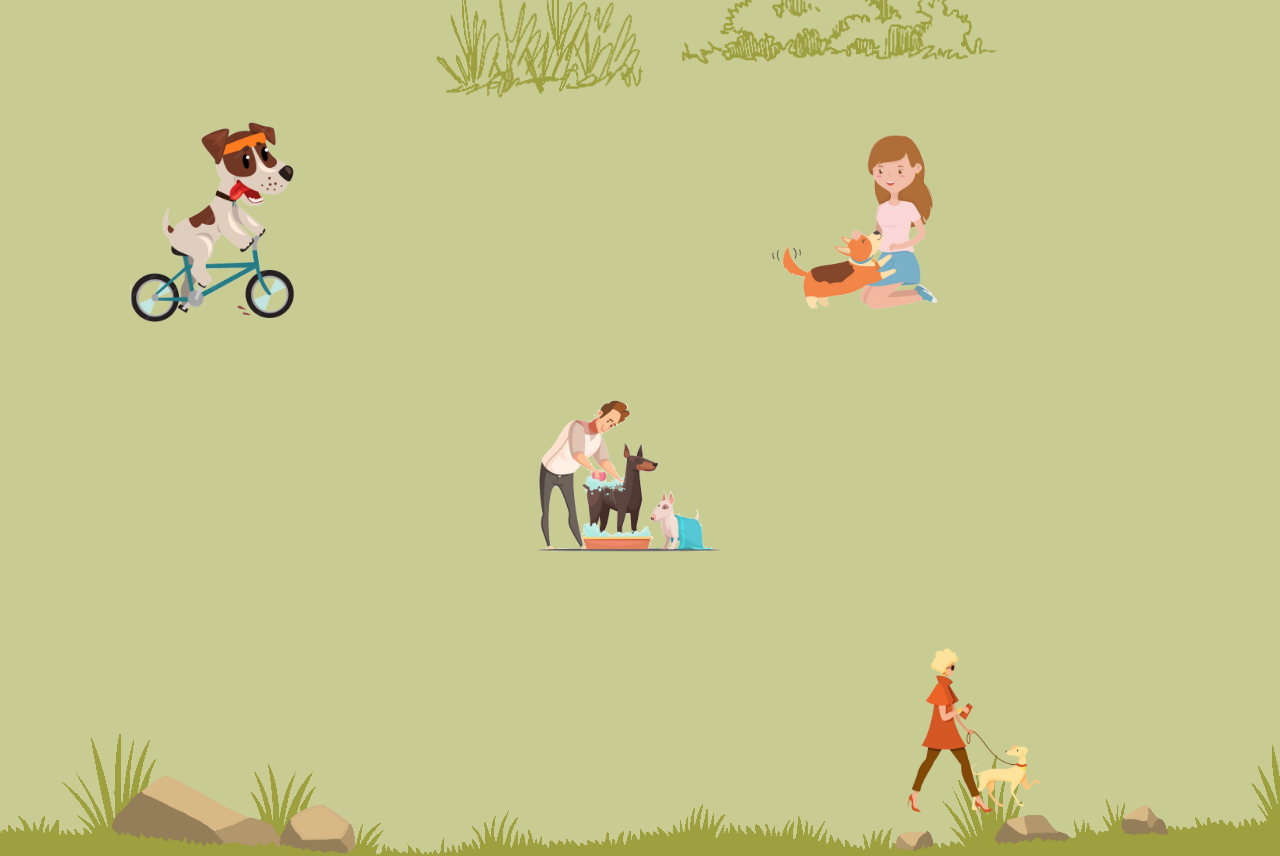
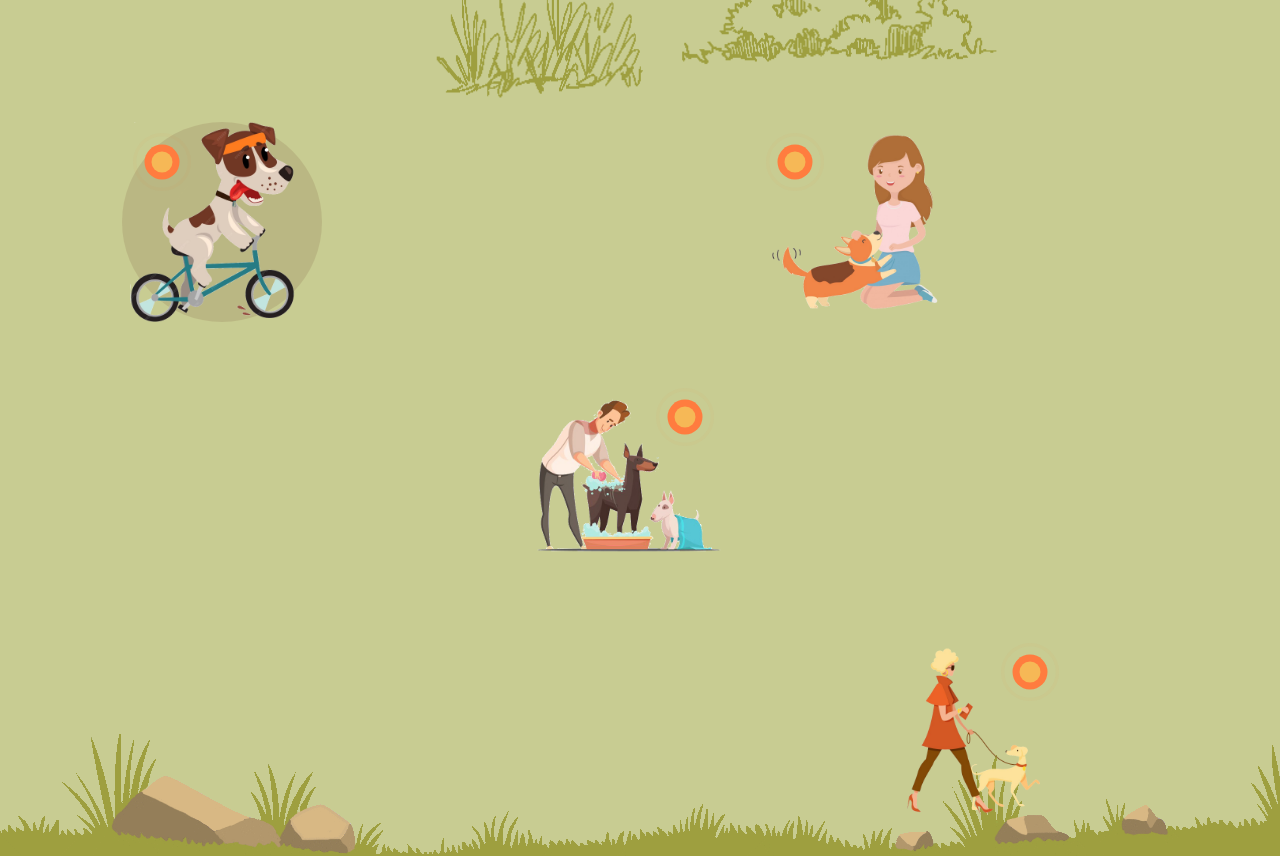
Before and after one commit to RojkovYury/idog, a Next.js app: page / in a window 1280 px wide. Shown: the part 2620-3476 px from the top of the page. Built offline with nearby package versions, Linux system fonts and the light colour scheme.

Commit message:
new pulsar buttons (boxes)

```diff
--- a/src/app/colors.js
+++ b/src/app/colors.js
@@ -9,9 +9,7 @@ export const clr = {
   secondary3: '#F6B856',
   forest: '#8A7968',
   grass: '#C8CC92',
-
-  water: '#2E5077',
-  waterGradient: 'linear-gradient(#2E5077, #191e27)'
+  ground: '#947D59'
 
 }
 /*
--- a/src/app/components/services-main.tsx
+++ b/src/app/components/services-main.tsx
@@ -6,7 +6,7 @@ import useScroll from "@/hooks/useScroll";
 import servicesContentMain from './services-main/servicesContentMain.js';
 
 export default function ServicesMain() {
-  const [currentContent, setCurrentContent] = useState(servicesContentMain.fitnes);
+  const [currentContent, setCurrentContent] = useState<any>(servicesContentMain.fitnes);
   const [yPos] = useScroll();
   return(
     <Box
@@ -25,7 +25,10 @@ export default function ServicesMain() {
           zIndex: 20
         }}
       >
-        <ServicesItems setCurrentContent={setCurrentContent} />
+        <ServicesItems
+          currentContent={currentContent}
+          setCurrentContent={setCurrentContent}
+        />
       </Box>
     </Box>
   )
--- a/src/app/components/services-main/servicesContentMain.js
+++ b/src/app/components/services-main/servicesContentMain.js
@@ -1,40 +1,48 @@
 const servicesContentMain = {
     documents: {
+      id:'documents',
       title: 'title-documents',
       text: 'text-documents',
       src: '',
     },
     fitnes: {
+      id:'fitnes',
       title: 'Фитнесс',
       text: 'Каждой собаке необходимы физические нагрузки, чтобы она была здоровой, активной и послушной',
       src: '/images/aboutUS/tempMobileTest/fitnes.jpg',
     },
     grooming: {
+      id:'grooming',
       title: 'Грумминг',
       text: 'Устройте своему питомцу поход в салон красоты: уход за шерстью, гигиенические процедуры и модная стрижка. Возможность арендовать Груминг комнату',
       src: '/images/aboutUS/tempMobileTest/groomer.jpg',
     },
     handling: {
+      id:'handling',
       title: 'Хендлинг',
       text: 'Подготовить собаку и выступить на дог-шоу, а также построить правильную карьеру вам поможет профессиональный хендлер',
       src: '/images/aboutUS/tempMobileTest/handling.jpg',
     },
     massage: {
+      id:'massage',
       title: 'Массаж',
       text: 'Массаж улучшает состояние связок и суставов, снимает напряжение, улучшает кровообращение и работу пищеварительной системы',
       src: '/images/aboutUS/tempMobileTest/relax.jpg',
     },
     photosession: {
+      id:'photosession',
       title: 'title-photosession',
       text: 'text-photosession',
       src: '',
     },
     rent: {
+      id:'rent',
       title: 'title-rent',
       text: 'text-rent',
       src: '',
     },
     training: {
+      id:'training',
       title: 'title-training',
       text: 'text-training',
       src: '',
--- a/src/app/components/services-main/servicesItem.tsx
+++ b/src/app/components/services-main/servicesItem.tsx
@@ -1,6 +1,47 @@
 import { Box } from '@mui/material';
+import { keyframes } from '@emotion/react';
+import styled from '@emotion/styled'
+import { clr } from "../../colors";
 import Image from 'next/image';
-import servicesContentMaim from './servicesContentMain';
+import servicesContentMain from './servicesContentMain';
+
+const pulse = keyframes`
+  0% {
+    transform: scale(0.5);
+    opacity: 0;
+  }
+  50% {
+    opacity: 1;
+  }
+  100% {
+    transform: scale(1.2);
+    opacity: 0;
+  }
+`
+
+const AnimatedBox = styled(Box)({
+  position: 'absolute',
+  width: '30px',
+  height: '30px',
+  borderRadius: '50%',
+  zIndex: 20,
+  backgroundColor: clr.secondary3,
+  "&:after": {
+    content: "''",
+    position: 'absolute',
+    border: `4px solid ${clr.primary}`,
+    left: '-20px',
+    opacity: 0,
+    right: '-20px',
+    top: '-20px',
+    bottom: '-20px',
+    borderRadius: '50%',
+    animation: `${pulse} 2.5s linear infinite`,
+    zIndex: 20,
+    animationDelay: '1.25s',
+  },
+})
+
 
 interface ServicesItemProps {
   src: string;
@@ -10,16 +51,14 @@ interface ServicesItemProps {
   top?: string;
   zIndex?: string;
   alt: string;
-  setCurrentContent?: any;
+  currentContent: any;
+  setCurrentContent?: any; //!!!
+  buttonRight?: boolean;
 }
 
 export default function ServicesItem(props: ServicesItemProps) {
-
   return(
-    <>
     <Box
-        // @ts-ignore
-        onClick={() => props.setCurrentContent(servicesContentMaim[props.alt])}
       sx={{
         position: 'absolute',
         // border: '1px solid black',
@@ -30,20 +69,75 @@ export default function ServicesItem(props: ServicesItemProps) {
         bottom: props.bottom ? props.bottom : '',
         top: props.top ? props.top : '',
         zIndex: props.zIndex ? props.zIndex : '',
+
+        display: 'flex',
+        justifyContent: 'center',
+        alignItems: 'center',
       }}
     >
       <Image src={props.src} alt={props.alt} width={200} height={200}/>
+
+      {(props.currentContent.id === props.alt) &&
+        <Box
+          sx={{
+            position: 'absolute',
+            width: '100px',
+            height: '100px',
+            backgroundColor: '#947D59',
+            borderRadius: '50%',
+            zIndex: -1,
+            opacity: '0.25',
+            boxShadow: '0 0 0 50px #947D59'
+          }}
+        />
+      }
+
+      <Box
+        // @ts-ignore
+        onClick={() => props.setCurrentContent(servicesContentMain[props.alt])}
+        sx={{
+          position: 'absolute',
+          top: '20%',
+          left: props.buttonRight ? '' : '20%',
+          right: props.buttonRight ? '20%' : '',
+          display: 'flex',
+          justifyContent: 'center',
+          alignItems: 'center',
+          // scale: (props.currentContent.id === props.alt) ? '1.2' : '0.7',
+          scale: '0.7',
+          transition: 'scale 0.25s',
+          "&:hover": {
+            scale: '1.2',
+          },
+        }}
+      >
+        <Box
+          sx={{
+            position: 'absolute',
+            zIndex: 19,
+            width: '50px',
+            height: '50px',
+            borderRadius: '50%',
+            backgroundColor: clr.primary,
+          }}
+        />
+        <AnimatedBox />
       </Box>
-    </>
+    </Box>
   )
 }
 
 /*
 
-          transition: 'scale 0.3s',
-          "&:hover": {
-            scale: '1.3',
+        <Box
+          sx={{
+            position: 'absolute',
+            width: '30px',
+            height: '30px',
+            borderRadius: '50%',
             zIndex: 20,
-          },
+            backgroundColor: clr.secondary3,
+          }}
+        />
 
 */
--- a/src/app/components/services-main/servicesItems.tsx
+++ b/src/app/components/services-main/servicesItems.tsx
@@ -1,20 +1,20 @@
 import ServicesItem from "./servicesItem"
-import ServicesBackground from "./servicesParallax";
 
 interface ServicesItemsProps {
+  currentContent: any;
   setCurrentContent: any;
 }
 
-export default function ServicesItems({ setCurrentContent }: ServicesItemsProps) {
+export default function ServicesItems({ currentContent, setCurrentContent }: ServicesItemsProps) {
 
   return(
     <>
-
       <ServicesItem
         src={'/images/services/fitnes.png'}
         alt={'fitnes'}
         left={'5%'}
         bottom={'50%'}
+        currentContent={currentContent}
         setCurrentContent={setCurrentContent}
       />
 
@@ -23,7 +23,9 @@ export default function ServicesItems({ setCurrentContent }: ServicesItemsProps)
         alt={'grooming'}
         left={'40%'}
         bottom={'20%'}
+        currentContent={currentContent}
         setCurrentContent={setCurrentContent}
+        buttonRight
       />
 
       <ServicesItem
@@ -32,7 +34,9 @@ export default function ServicesItems({ setCurrentContent }: ServicesItemsProps)
         left={'70%'}
         bottom={'-10%'}
         zIndex={'11'}
+        currentContent={currentContent}
         setCurrentContent={setCurrentContent}
+        buttonRight
       />
 
       <ServicesItem
@@ -41,6 +45,7 @@ export default function ServicesItems({ setCurrentContent }: ServicesItemsProps)
         left={'60%'}
         bottom={'50%'}
         zIndex={'10'}
+        currentContent={currentContent}
         setCurrentContent={setCurrentContent}
       />
 
--- a/src/app/page.tsx
+++ b/src/app/page.tsx
@@ -55,7 +55,7 @@ export default function Home() {
         <Ground />
       </Box>
 
-      <Box sx={{ backgroundColor: '#947D59', position: 'relative', zIndex: 40, height: '1000px' }}>
+      <Box sx={{ backgroundColor: clr.ground, position: 'relative', zIndex: 40, height: '1000px' }}>
         <Container maxWidth='lg' sx={{ position: 'relative', overflow: 'hidden' }}>
           <Head TextColor={clr.light} HoverColor={clr.secondary3} TextColorOnHover={clr.dark} />
         </Container>
```
Lines whose indentation alone changed are shown as unchanged.
